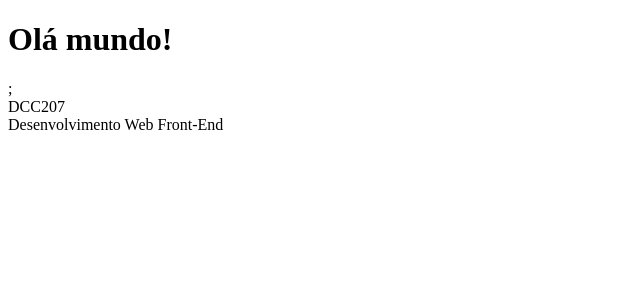
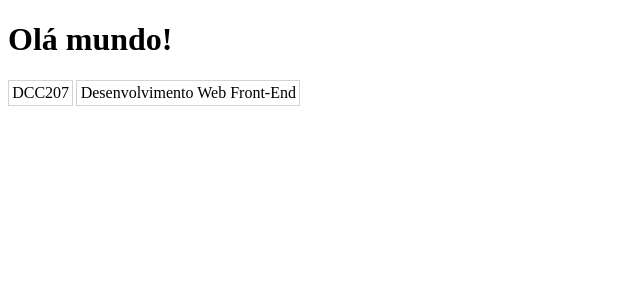
Before and after one commit to ufjf-dcc207/ufjf-dcc207-2024-3-a-atv01-luizacaldeira, a React (Vite) app: page / in a window 1280 px wide. Shown: the top 300 px of the page, without its empty margins (0-640 px from the left). Built offline with nearby package versions, Linux system fonts and the light colour scheme.

Commit message:
Adiciona estilos

```diff
--- a/src/App.tsx
+++ b/src/App.tsx
@@ -1,9 +1,9 @@
 import Disciplina from "./Disciplina"
 
 export default function App() {
-  return <div>
-    <h1>Olá mundo!</h1>;
+  return <>
+    <h1>Olá mundo!</h1>
     <Disciplina/>
-  </div>
+  </>
 
 }
--- /dev/null
+++ b/src/Disciplina.css
@@ -0,0 +1,9 @@
+.disciplina {
+    display: flex;
+    gap: 0.2em;
+}
+
+.disciplina > div {
+    border: 1px solid lightgray;
+    padding: 0.2em;
+}
--- a/src/Disciplina.tsx
+++ b/src/Disciplina.tsx
@@ -1,5 +1,7 @@
+import "./Disciplina.css";
+
 function Disciplina(){
-    return <div>
+    return <div className="disciplina">
         <div>DCC207</div>
         <div>Desenvolvimento Web Front-End</div>
     </div>;
```
